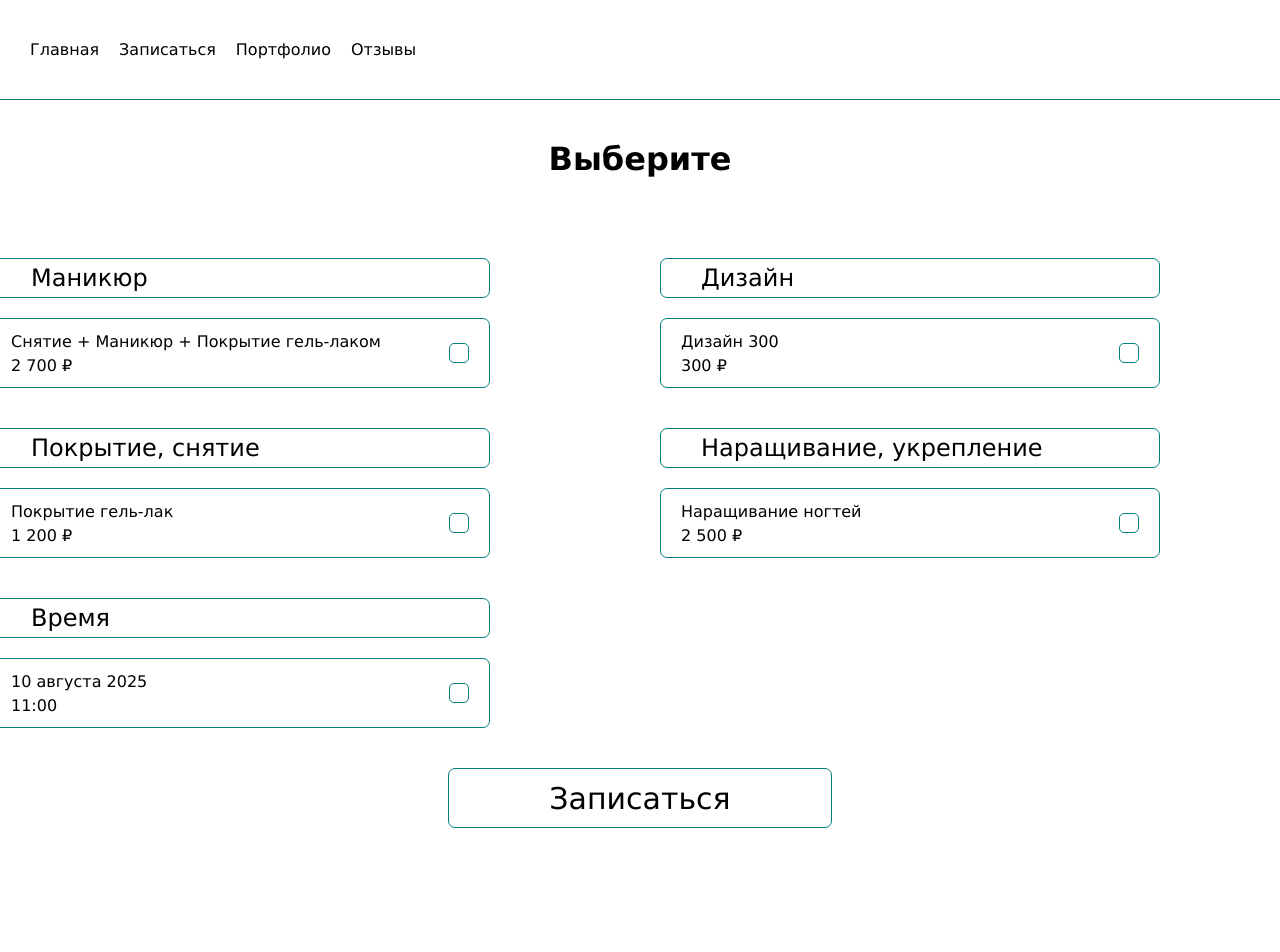
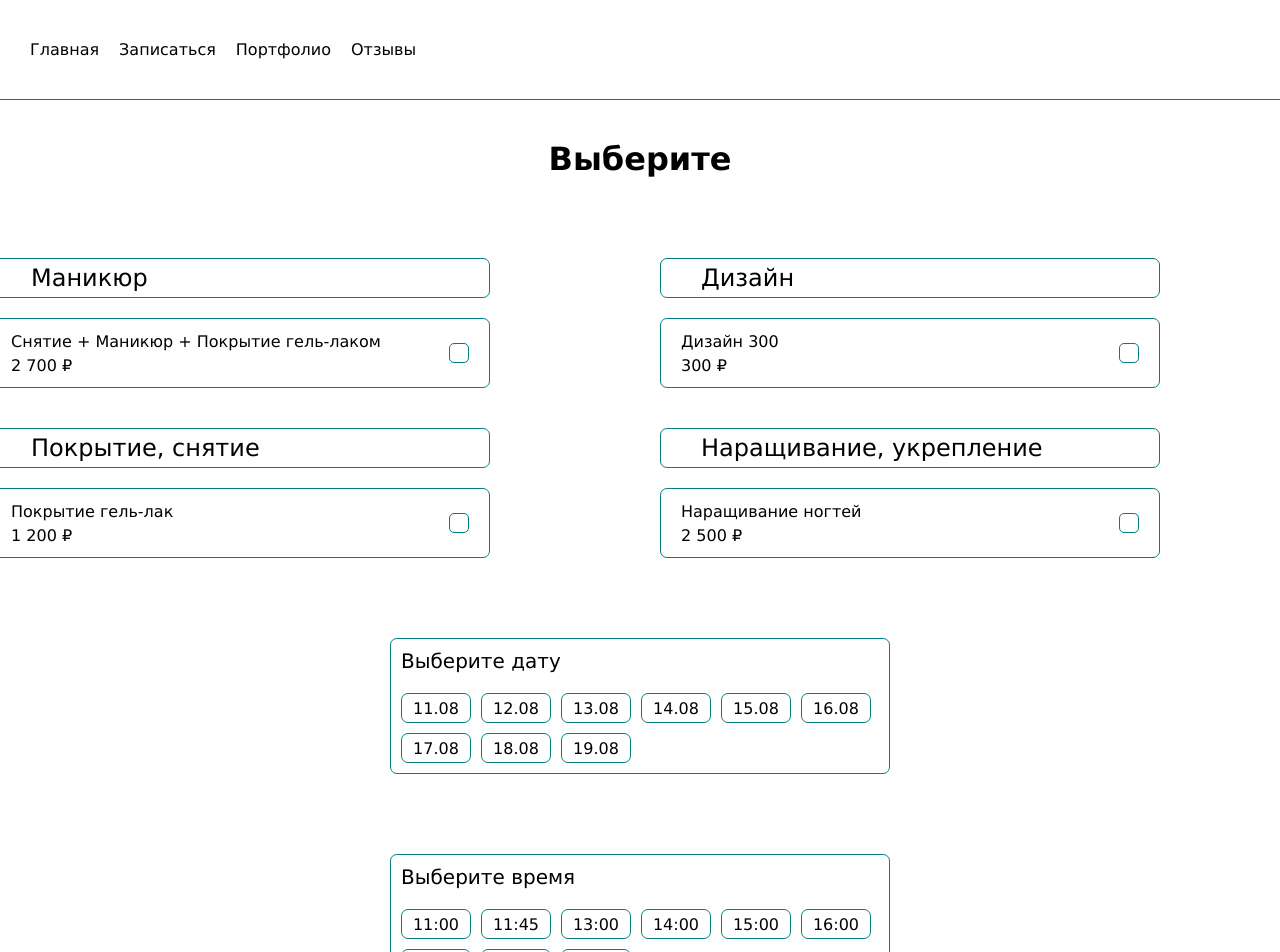
Before and after one commit to MaxKarpach/Nailseve, a Vue app: page /booking in a window 1280 px wide. Shown: the top 952 px of the page. Built offline with nearby package versions, Linux system fonts and the light colour scheme.

Commit message:
переделал страницу записатсья

```diff
--- a/src/App.vue
+++ b/src/App.vue
@@ -63,7 +63,7 @@ import { RouterView } from 'vue-router';
      justify-content: center;
     }
     main{
-     height: 1000px;
+     height: 1200px;
      display: flex;
      flex-direction: column;
      align-items: center;
--- a/src/pages/Booking.vue
+++ b/src/pages/Booking.vue
@@ -12,7 +12,9 @@
                     <div class="services__item-container__info__info__name">Снятие + Маникюр + Покрытие гель-лаком</div>
                     <div class="services__item-container__info__info__price">2 700 ₽</div>
                 </div>
-                <div class="services__item-container__info__checkbox"></div>
+                <div class="services__item-container__info__checkbox">
+                <img class="services__item-container__info__checkbox__img" src="/src/assets/check.png" alt="">
+                </div>
                 </div>
 
             </div>
@@ -25,7 +27,9 @@
                     <div class="services__item-container__info__info__name">Дизайн 300</div>
                     <div class="services__item-container__info__info__price">300 ₽</div>
                 </div>
-                <div class="services__item-container__info__checkbox"></div>
+                <div class="services__item-container__info__checkbox">
+                    <img class="services__item-container__info__checkbox__img" src="/src/assets/check.png" alt="">
+                </div>
                 </div>
             </div>
         </div>
@@ -37,7 +41,9 @@
                     <div class="services__item-container__info__info__name">Покрытие гель-лак</div>
                     <div class="services__item-container__info__info__price">1 200 ₽</div>
                 </div>
-                <div class="services__item-container__info__checkbox"></div>
+                <div class="services__item-container__info__checkbox">
+                    <img class="services__item-container__info__checkbox__img" src="/src/assets/check.png" alt="">
+                </div>
                 </div>
             </div>
         </div>
@@ -49,21 +55,78 @@
                     <div class="services__item-container__info__info__name">Наращивание ногтей</div>
                     <div class="services__item-container__info__info__price">2 500 ₽</div>
                 </div>
-                <div class="services__item-container__info__checkbox"></div>
+                <div class="services__item-container__info__checkbox">
+                    <img class="services__item-container__info__checkbox__img" src="/src/assets/check.png" alt="">
+                </div>
                 </div>
             </div>
         </div>
-        <div class="services__item">
-            <p class="services__item-title">Время</p>
-            <div class="services__item-container">
-               <div class="services__item-container__info">
-                <div class="services__item-container__info__info">
-                    <div class="services__item-container__info__info__name">10 августа 2025</div>
-                    <div class="services__item-container__info__info__price">11:00</div>
-                </div>
-                <div class="services__item-container__info__checkbox"></div>
-                </div>
-
+    </div>
+    <div class="date">
+        <p class="date__title">
+            Выберите дату
+        </p>
+        <div class="date__container">
+            <div class="date__container__item">
+                11.08
+            </div>
+            <div class="date__container__item">
+                12.08
+            </div>
+            <div class="date__container__item">
+                13.08
+            </div>
+                        <div class="date__container__item">
+                14.08
+            </div>
+            <div class="date__container__item">
+                15.08
+            </div>
+            <div class="date__container__item">
+                16.08
+            </div>
+               <div class="date__container__item">
+                17.08
+            </div>
+            <div class="date__container__item">
+                18.08
+            </div>
+            <div class="date__container__item">
+                19.08
+            </div>
+        </div>
+    </div>
+        <div class="date">
+        <p class="date__title">
+            Выберите время
+        </p>
+        <div class="date__container">
+            <div class="date__container__item">
+                11:00
+            </div>
+            <div class="date__container__item">
+                11:45
+            </div>
+            <div class="date__container__item">
+                13:00
+            </div>
+            <div class="date__container__item">
+                14:00
+            </div>
+            <div class="date__container__item">
+                15:00
+            </div>
+            <div class="date__container__item">
+                16:00
+            </div>
+               <div class="date__container__item">
+                17:45
+            </div>
+            <div class="date__container__item">
+                18:10
+            </div>
+            <div class="date__container__item">
+                19:05
             </div>
         </div>
     </div>
@@ -73,6 +136,33 @@
 </template>
 
 <style scoped lang="scss">
+.date{
+    width: 500px;
+    margin-top: 80px;
+    border: 1px solid teal;
+    border-radius: 7px;
+    padding: 10px 0 10px 10px;
+    &__title{
+        font-size: 20px;
+    }
+    &__container{
+    margin-top: 20px;
+    display: grid;
+    grid-template-columns: 70px 70px 70px 70px 70px 70px;
+    grid-template-rows: auto auto;
+    gap: 10px;
+    &__item{
+        cursor: pointer;
+        border: 1px solid teal;
+        display: flex;
+        justify-content: center;
+        align-items: center;
+        border-radius: 7px;
+        width: 70px;
+        height: 30px;
+    }
+    }
+}
 .services{
     width: 1300px;
     margin-top: 80px;
@@ -107,6 +197,13 @@
            width: 20px;
            border: 1px solid teal;
            border-radius: 5px;
+           display: flex;
+           justify-content: center;
+           align-items: center;
+           &__img{
+            height: 10px;
+            display: none;
+           }
         }
         &__info__price{
            margin-top: 5px;
```
Also changed, not shown: src/assets/check.png (added).
